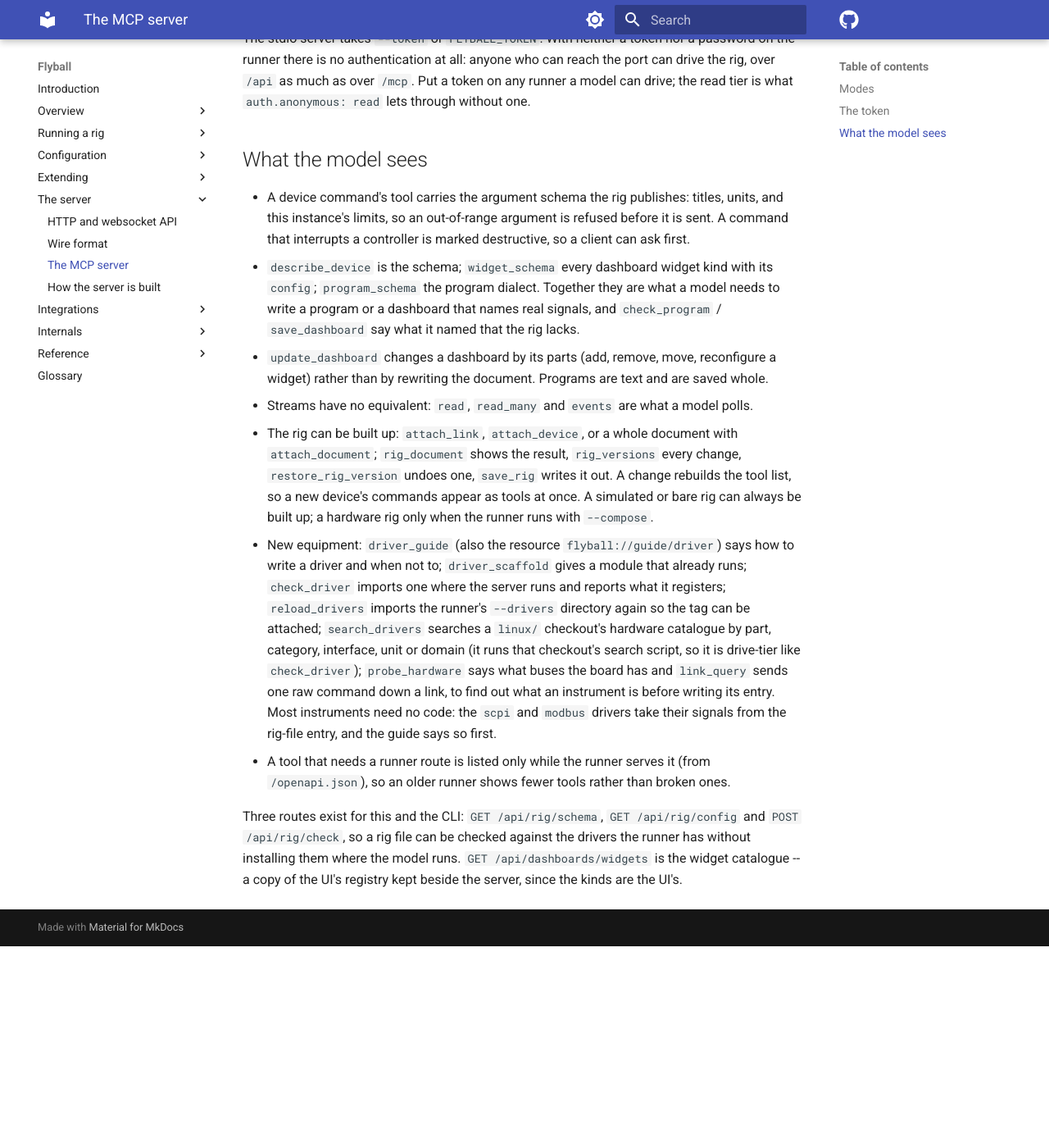
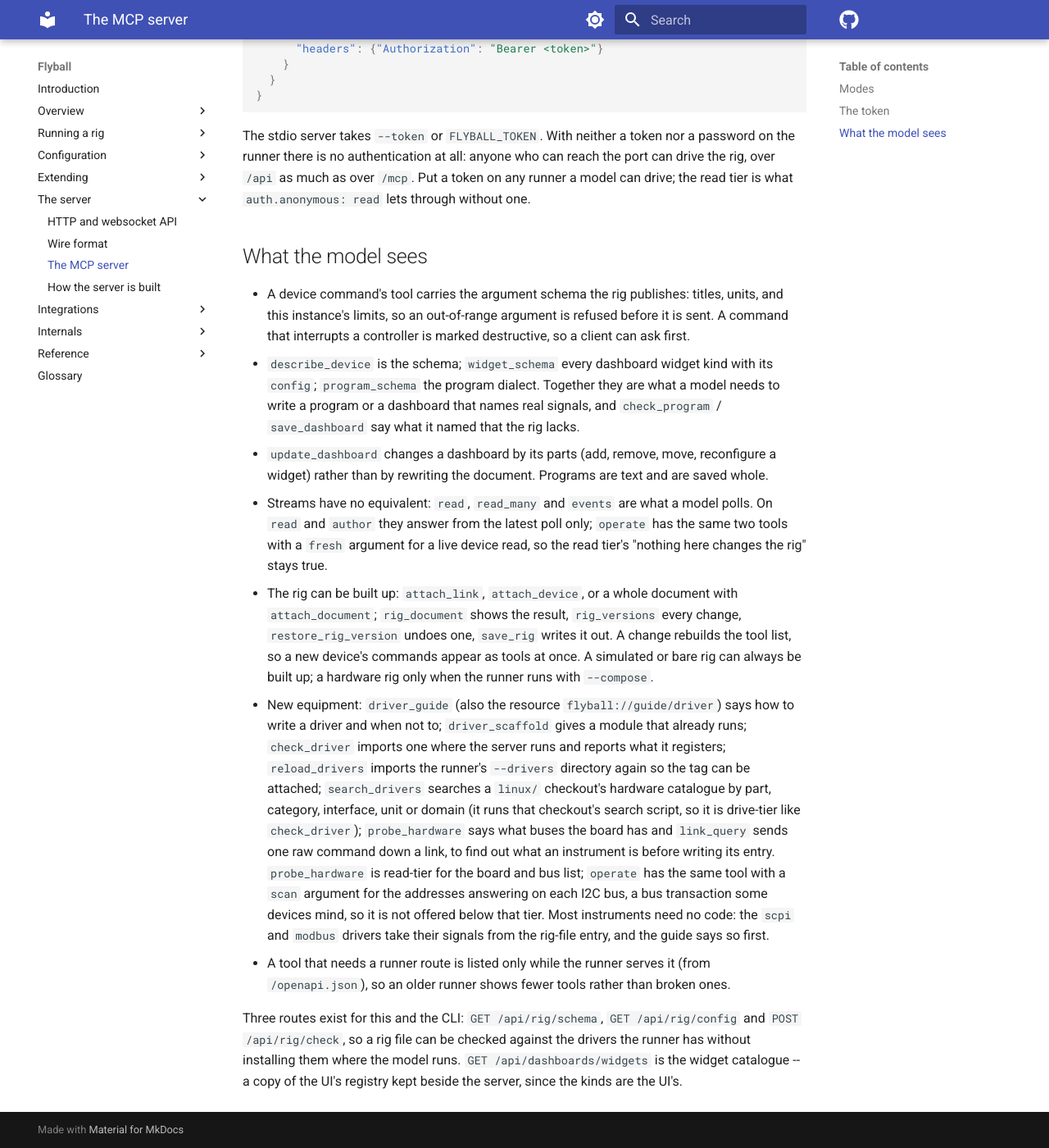
Before and after one commit to bengineer42/flyball, an MkDocs documentation site: the page built from book/src/4-server/mcp.md, in a window 1280 px wide and 1400 px high, scrolled down 1629 px. Shown: the whole window at 82% size. Built offline with MkDocs 1.6.1 and Material for MkDocs 9.7.7, drawn with Linux system fonts in a browser that asks for light colours; comment, search, counter and statistics services are not loaded; the version menu is left out; before the commit the page ends 2783 px from its top, so only the background shows below that; some of the changed text lies outside the part shown.

Commit message:
docs(mcp): document the read-tier fresh/scan split and POST /mcp's redirect
book/src/4-server/mcp.md said nothing about /mcp with no mode, letting a
reader assume a default tier exists; it also still described read and
probe_hardware as always carrying fresh/scan, which item 4 (fix-engine-mcp)
made operate-only.

Co-Authored-By: Claude Sonnet 5 <noreply@anthropic.com>

```diff
--- a/book/src/4-server/mcp.md
+++ b/book/src/4-server/mcp.md
@@ -19,6 +19,12 @@ flyball-mcp --url http://pi:8000 --mode author     # or export FLYBALL_URL
 
 The repository's `.mcp.json` points Claude Code at a local runner's
 `/mcp/author`, so a checkout gets the simulated rig offered on first open.
+
+`POST /mcp` (no mode) is not a fourth, default tier -- there is no default
+tier. Reached through the daemon, it 307-redirects to `/mcp/` (Go's
+`net/http.ServeMux` adding the trailing slash its `/mcp/` registration
+expects), which is still not a mode and so still answers nothing; a client
+has to name `read`, `author` or `operate`.
 
 ## Modes
 
@@ -86,7 +92,9 @@ Put a token on any runner a model can drive; the read tier is what
   reconfigure a widget) rather than by rewriting the document. Programs are
   text and are saved whole.
 - Streams have no equivalent: `read`, `read_many` and `events` are what a
-  model polls.
+  model polls. On `read` and `author` they answer from the latest poll only;
+  `operate` has the same two tools with a `fresh` argument for a live device
+  read, so the read tier's "nothing here changes the rig" stays true.
 - The rig can be built up: `attach_link`, `attach_device`, or a whole
   document with `attach_document`; `rig_document` shows the result,
   `rig_versions` every change, `restore_rig_version` undoes one, `save_rig`
@@ -103,9 +111,12 @@ Put a token on any runner a model can drive; the read tier is what
   search script, so it is drive-tier like `check_driver`);
   `probe_hardware` says what buses the board has and `link_query` sends
   one raw command down a link, to find out what an instrument is before
-  writing its entry. Most instruments need no code: the `scpi` and
-  `modbus` drivers take their signals from the rig-file entry, and the
-  guide says so first.
+  writing its entry. `probe_hardware` is read-tier for the board and bus
+  list; `operate` has the same tool with a `scan` argument for the
+  addresses answering on each I2C bus, a bus transaction some devices
+  mind, so it is not offered below that tier. Most instruments need no
+  code: the `scpi` and `modbus` drivers take their signals from the
+  rig-file entry, and the guide says so first.
 - A tool that needs a runner route is listed only while the runner serves
   it (from `/openapi.json`), so an older runner shows fewer tools rather
   than broken ones.
```
